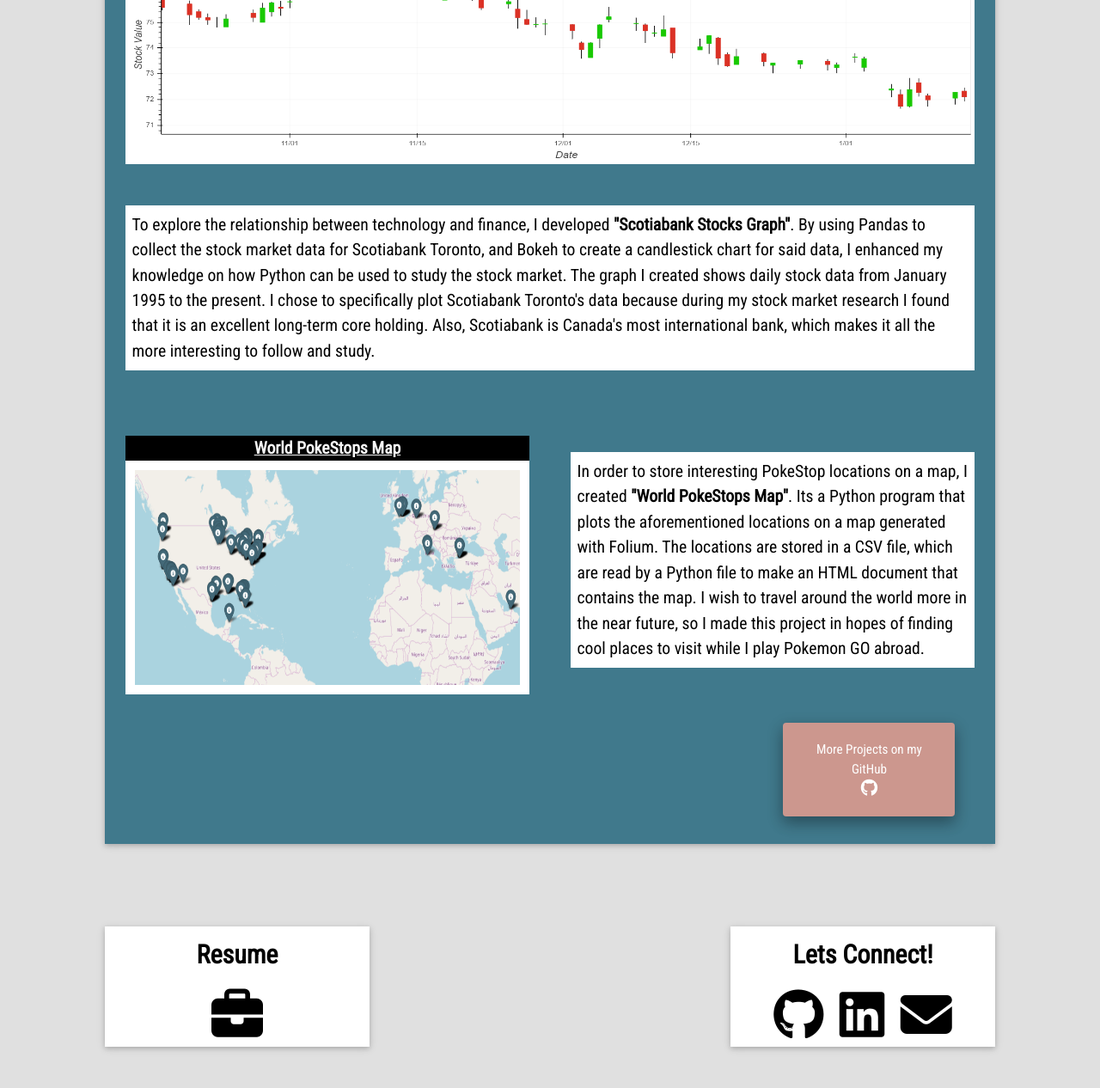
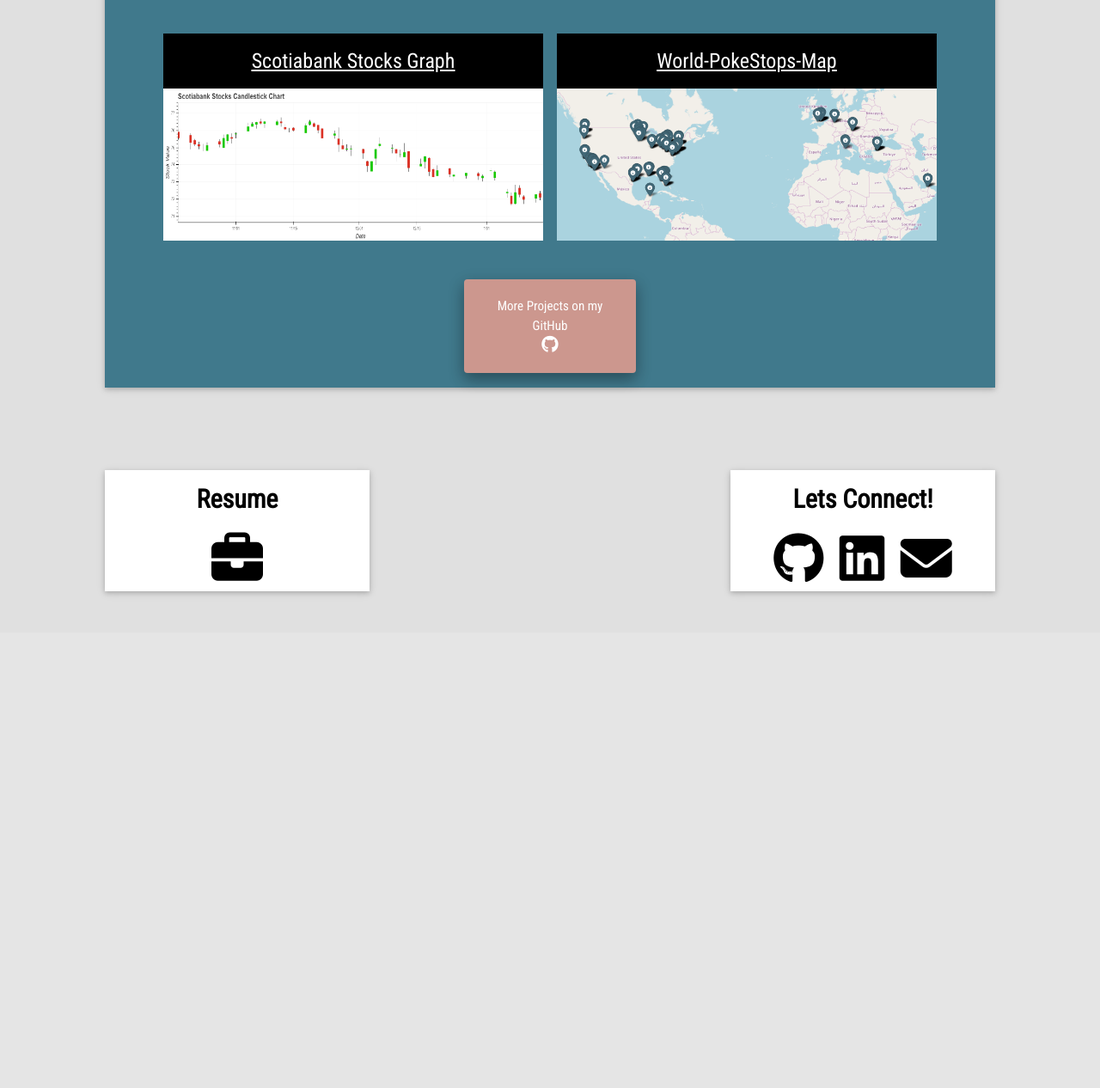
Before and after one commit to HassaanAbbasi/PersonalWebsite, a Flask app: page / in a window 1280 px wide. Shown: the part 1544-2810 px from the top of the page at 86% size. After the commit the page ends 2238 px from the top, so only its background shows below. Run offline with Flask 2, Linux system fonts and the light colour scheme; some libraries are stand-ins or nearby versions.

Commit message:
Changed layout of projects section. Added BMI project.

```diff
--- a/templates/home.html
+++ b/templates/home.html
@@ -4,6 +4,7 @@
 <head>
     <title>Hassaan Abbasi</title>
     <meta charset="UTF-8">
+    <meta name="viewport" content="width=device-width, initial-scale=1">
     <link rel="stylesheet" href="https://www.w3schools.com/w3css/4/w3.css">
     <link rel="stylesheet" type="text/css" href="{{url_for('static',filename='main.css')}}">
     <link href="https://fonts.googleapis.com/css?family=Roboto+Condensed&display=swap" rel="stylesheet">
@@ -186,6 +187,41 @@
             transform: translate(-50%, -50%);
             text-align: center;
         }
+
+        .image2 {
+        opacity: 1;
+        display: block;
+        width: 100%;
+        height: auto;
+        transition: .5s ease;
+        backface-visibility: hidden;
+        }
+
+        .middle2 {
+        transition: .5s ease;
+        opacity: 0;
+        position: absolute;
+        top: 50%;
+        left: 50%;
+        transform: translate(-50%, -50%);
+        -ms-transform: translate(-50%, -50%);
+        text-align: center;
+        }
+
+        .container:hover .image2 {
+        opacity: 0.3;
+        }
+
+        .container:hover .middle2 {
+        opacity: 1;
+        }
+
+        .text2 {
+        background-color: #cc978e;
+        color: black;
+        font-size: 16px;
+        padding: 16px 32px;
+        }
     </style>
 </head>
 
@@ -248,12 +284,9 @@
                             info below!
                         </p>
                     </div>
-                    <div class="w3-col m6 w3-padding-large">
-                        <div>
+                    <div class="w3-col m6">
                             <img src="{{ url_for('static', filename='AGO.jpg') }}" alt="me" style='height: 60%;
-                            width: 60%; border-style:solid; border-color: #cc978e; border-width: 3mm; margin-top: -3px;
-                            margin-left: -4px;'>
-                        </div>
+                            width: 60%; border-style:solid; border-color: #cc978e; border-width: 3mm;'>
                     </div>
                 </div>
             </div>
@@ -266,85 +299,72 @@
                     <h2><b><i>Projects</i></b></h2>
                 </div>
 
-                <div class="w3-row w3-padding-16" style="font-size: 5.2mm; text-align: center; color: whitesmoke;">
-                    <div class="w3-col m6 w3-padding-large">
-                        <div style="background-color:black;">
-                            <a href="https://github.com/HassaanAbbasi/Diqtionary" target="_blank"><b>Diqtionary</b></a>
+                <div class="w3-content w3-padding-large">
+                    <div class="w3-row-padding" style="padding-top:8mm">
+                        <div class="w3-col l6 m6 w3-margin-bottom">
+                            <div class="w3-center w3-black w3-padding-small"><a href="https://github.com/HassaanAbbasi/Diqtionary" target="_blank"><h3><u>Diqtionary</u></h3></a></div>
+                            <div class="w3-display-container container">
+                                <a href="https://github.com/HassaanAbbasi/Diqtionary" target="_blank">
+                                    <img src="{{ url_for('static', filename='diqt.png') }}" class="image2" alt="diqtionary logo" style="width:100%;">
+                                    <div class="middle2">
+                                        <div class="text2">
+                                            A desktop app that allows users to look up the definitions of words.
+                                        </div>
+                                    </div>
+                                </a>
+                            </div>
                         </div>
-
-                        <div style="padding: 3mm; background-color: white;">
-                            <a href="https://github.com/HassaanAbbasi/Diqtionary" target="_blank"><img src="{{ url_for('static', filename='diqt.png') }}" alt="diqtionary logo"
-                                style='height: 85%; width: 85%; display: block; margin-left: auto; margin-right: auto;'></a>
+                        <div class="w3-col l6 m6 w3-margin-bottom">
+                            <div class="w3-center w3-black w3-padding-small"><a href="https://bmi-calculator-db.herokuapp.com/" target="_blank"><h3><u>BMI Calculator</u></h3></a></div>
+                            <div class="w3-display-container w3-center container">
+                                <a href="https://bmi-calculator-db.herokuapp.com/" target="_blank" class="image2" style="background-color: white;">
+                                    <img src="{{ url_for('static', filename='bmi.png') }}" alt="BMI_Chart" width="300px" height="150px">
+                                    <img src="https://images.agoramedia.com/everydayhealth/gcms/BMI-in-Adults-722x406.jpg" alt="BMI_Chart" width="100%">
+                                </a>
+                                <a href="https://bmi-calculator-db.herokuapp.com/" target="_blank">
+                                <div class="middle2">
+                                    <div class="text2">
+                                            A web app that calculates the BMI of an individual, and sends them relevant statistics via email.
+                                    </div>
+                                </div>
+                                </a>
+                            </div>
                         </div>
-                    </div>
-
-                    <div class="w3-col m6 w3-padding-large">
-                        <p style="background-color: white; padding: 2mm; color: black; text-align: left;">
-                            <b>"Diqtionary"</b> is a Python program that returns the definitions of words.
-                            The first version I released used a command line, while the second version
-                            used a GUI made with tkinter. Diqtionary also has a spell check feature, which tries
-                            to correct misspelled words (ex. rainnn to rain).
-                            The inspiration behind this project was to give my
-                            little brother a tool to help him with his weekly spelling and definitions homework.
-                        </p>
-                    </div>
-
-                </div>
-
-                <div class="w3-padding-16" style="font-size: 5.2mm; text-align: center; color: whitesmoke;">
-                    <div class="m6 w3-padding-16" style="width:95.3%;margin:auto;">
-                        <div style="background-color:black;">
-                            <a href="https://scotiabank-stock.herokuapp.com/" target="_blank"><b>Scotiabank Stocks Graph</b></a>
-                        </div>
-
-                        <div style="padding: 1mm; background-color: white; height: 72mm;">
-                            <a href="https://scotiabank-stock.herokuapp.com/" target="_blank"><img src="{{ url_for('static', filename='scotia.png') }}" alt="pokego mp"
-                                style='height: 100%; width: 100%; display: block; margin-left: auto; margin-right: auto; object-fit:fill;'></a>
-                        </div>
-                    </div>
-
-                    <div class="m6 w3-padding-large">
-                        <p style="background-color: white; padding: 2mm; color: black; text-align: left;">
-                            To explore the relationship between technology and finance, I developed
-                            <b>"Scotiabank Stocks Graph"</b>. By using Pandas to collect the stock market
-                            data for Scotiabank Toronto, and Bokeh to create a candlestick chart for said data, I
-                            enhanced my knowledge on how Python can be used to study the stock market. The graph I
-                            created shows daily stock data from January 1995 to the present. I chose to specifically
-                            plot Scotiabank Toronto's data because during my stock market research I found that it is an excellent
-                            long-term core holding. Also, Scotiabank is Canada's most international bank, which makes it all the
-                            more interesting to follow and study.
-                        </p>
                     </div>
                 </div>
 
-                <div class="w3-row w3-padding-16" style="font-size: 5.2mm; text-align: center; color: whitesmoke;">
-                    <div class="w3-col m6 w3-padding-large">
-                        <div style="background-color:black;">
-                            <a href="https://github.com/HassaanAbbasi/World-PokeStops-Map" target="_blank"><b>World
-                                    PokeStops Map</b></a>
+                <div class="w3-content w3-padding-large">
+                    <div class="w3-row-padding">
+                        <div class="w3-col l6 m6 w3-margin-bottom">
+                            <div class="w3-center w3-black w3-padding-small"><a href="https://scotiabank-stock.herokuapp.com/" target="_blank"><h3><u>Scotiabank Stocks Graph</u></h3></a></div>
+                            <div class="w3-display-container container">
+                                <a href="https://scotiabank-stock.herokuapp.com/" target="_blank">
+                                    <img src="{{ url_for('static', filename='scotia.png') }}" class="image2" alt="stocks" style="width:100%; height:177px">
+                                    <div class="middle2">
+                                        <div class="text2">
+                                            An online graph that allows users to study the present stock data of Scotiabank Toronto.
+                                        </div>
+                                    </div>
+                                </a>
+                            </div>
                         </div>
-
-                        <div style="padding: 3mm; background-color: white; height: 72mm;">
-                            <a href="https://github.com/HassaanAbbasi/World-PokeStops-Map" target="_blank"><img src="{{ url_for('static', filename='mapping.png') }}" alt="pokego mp"
-                                style='height: 100%; width: 100%; display: block; margin-left: auto; margin-right: auto;'></a>
+                        <div class="w3-col l6 m6 w3-margin-bottom">
+                            <div class="w3-center w3-black w3-padding-small"><a href="https://github.com/HassaanAbbasi/World-PokeStops-Map" target="_blank"><h3><u>World-PokeStops-Map</u></h3></a></div>
+                            <div class="w3-display-container container">
+                                <a href="https://github.com/HassaanAbbasi/World-PokeStops-Map" target="_blank">
+                                    <img src="{{ url_for('static', filename='mapping.png') }}" class="image2" alt="poke map" style="width:100%;">
+                                    <div class="middle2">
+                                        <div class="text2">
+                                            A map that stores the locations of interesting PokeStops from around the world.
+                                        </div>
+                                    </div>
+                                </a>
+                            </div>
                         </div>
-                    </div>
-
-                    <div class="w3-col m6 w3-padding-large">
-                        <p style="background-color: white; padding: 2mm; color: black; text-align: left;">
-                            In order to store interesting PokeStop locations
-                            on a map, I created <b>"World PokeStops Map"</b>. Its a Python program that plots the aforementioned
-                            locations on a map generated with Folium.
-                            The locations are stored in a CSV file, which are read by a Python file to make an HTML
-                            document that contains the map.
-                            I wish to travel around the world more in the near future, so I made this project in hopes
-                            of finding cool places to visit
-                            while I play Pokemon GO abroad.
-                        </p>
                     </div>
                 </div>
 
-                <div align="right" style="padding-right: 11mm; padding-bottom: 7mm;">
+                <div class="w3-content w3-padding-large w3-center">
                     <button class="button" style="font-size: 4mm; background-color: #cc978e;"
                         onclick="window.open('https://github.com/HassaanAbbasi', '_blank')"><span style="display:inline-block;">More Projects on my
                             GitHub <br /> <i class="fab fa-github" style="font-size: 20px;"></i></span></button>
@@ -360,9 +380,9 @@
                 <div class="w3-card w3-margin w3-margin-top">
                     <div class="w3-container w3-white">
                         <h2 style="text-align: center;"><b>Resume</b></h2 s>
-                        <div class="w3-row grow" style="text-align: center;">
+                        <div class="w3-row" style="text-align: center;">
                             <a href="{{ url_for('static', filename='Resume 2019-2020.pdf') }}" target="_blank"><i
-                                    class="fas fa-briefcase" style="font-size: 60px; padding: 2mm;"></i></a>
+                                    class="fas fa-briefcase grow" style="font-size: 60px; padding: 2mm;"></i></a>
                         </div>
                     </div>
                 </div>
```
Also changed, not shown: static/bmi.PNG (added).
